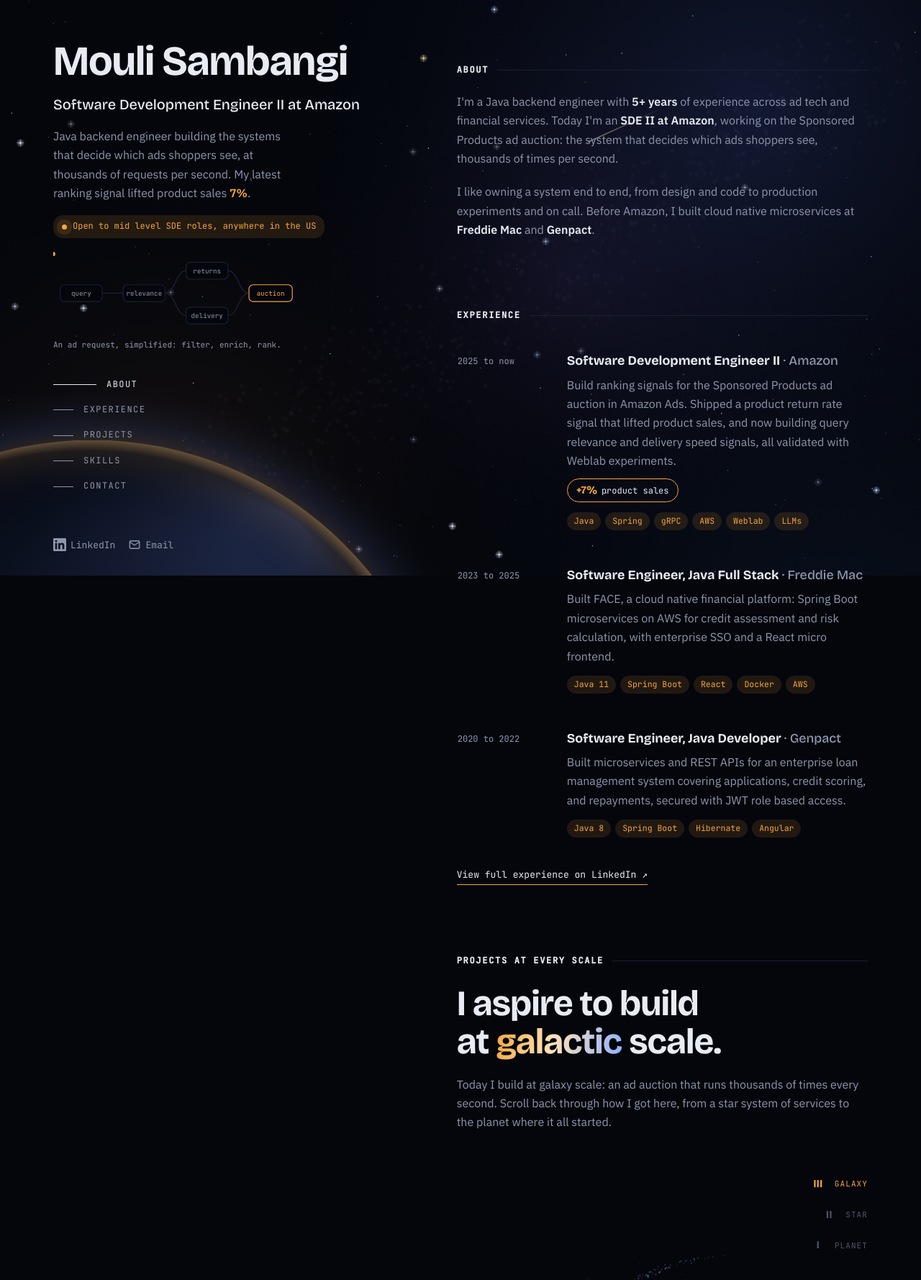
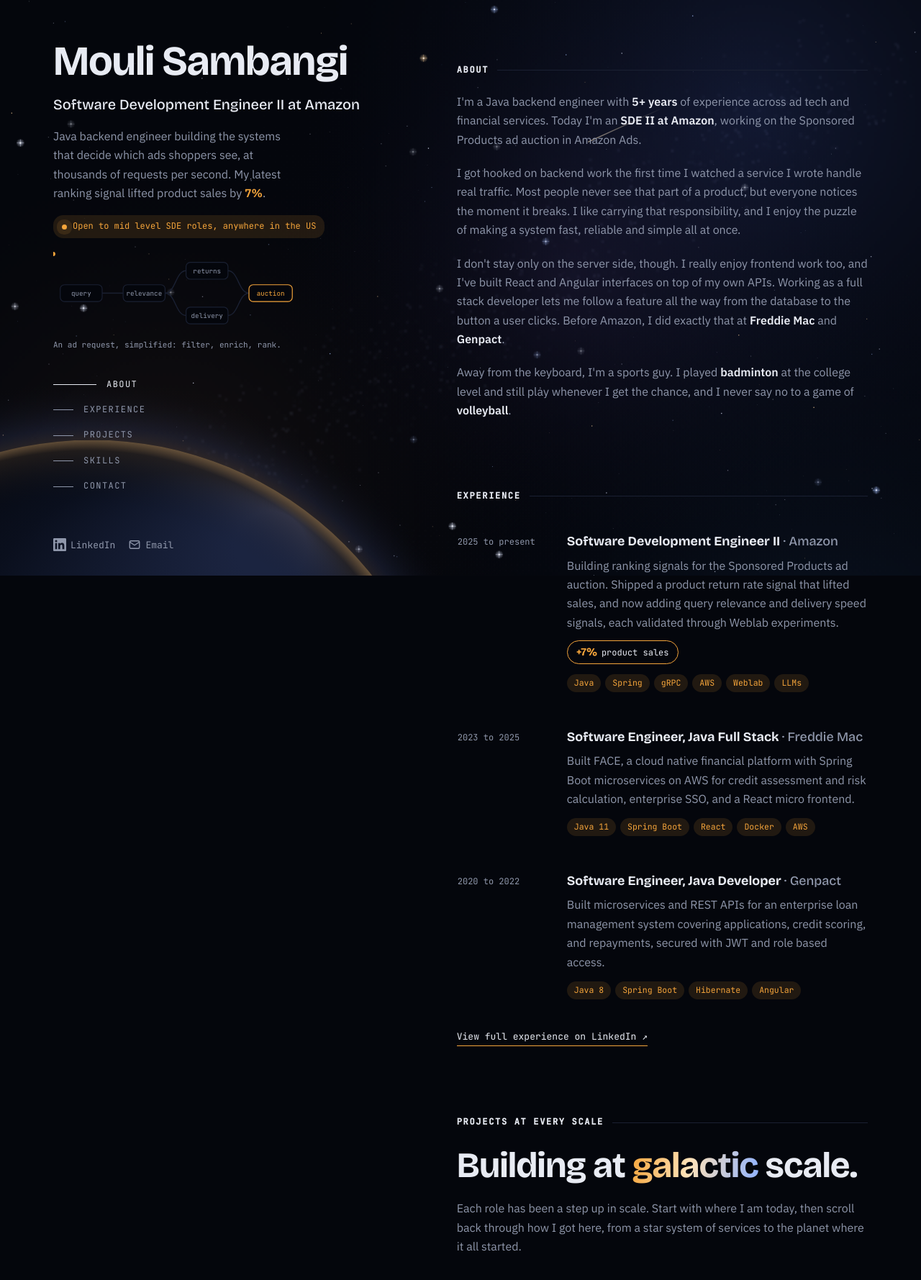
Before and after one commit to MouliSambangi/MouliSambangi.github.io, a plain HTML site: page index.html in a window 1280 px wide. Shown: the top 1779 px of the page at 72% size. Drawn offline with nearby package versions, Linux system fonts and the light colour scheme; animation ran at ten frames a second.

Commit message:
Personal about section and copy fixes

```diff
--- a/index.html
+++ b/index.html
@@ -260,7 +260,7 @@
     <div>
       <h1 class="name">Mouli Sambangi</h1>
       <p class="role">Software Development Engineer II at Amazon</p>
-      <p class="tag">Java backend engineer building the systems that decide which ads shoppers see, at thousands of requests per second. My latest ranking signal lifted product sales <span class="hl">7%</span>.</p>
+      <p class="tag">Java backend engineer building the systems that decide which ads shoppers see, at thousands of requests per second. My latest ranking signal lifted product sales by <span class="hl">7%</span>.</p>
       <span class="open"><i></i>Open to mid level SDE roles, anywhere in the US</span>
 
       <figure class="flow" aria-label="Simplified diagram of an ad auction request: a shopper query passes a relevance filter, picks up return rate and delivery speed signals, and reaches the auction where a winner is chosen.">
@@ -308,18 +308,20 @@
   <main>
     <section id="about">
       <h2 class="eyebrow">About</h2>
-      <p>I'm a Java backend engineer with <strong>5+ years</strong> of experience across ad tech and financial services. Today I'm an <strong>SDE II at Amazon</strong>, working on the Sponsored Products ad auction: the system that decides which ads shoppers see, thousands of times per second.</p>
-      <p>I like owning a system end to end, from design and code to production experiments and on call. Before Amazon, I built cloud native microservices at <strong>Freddie Mac</strong> and <strong>Genpact</strong>.</p>
+      <p>I'm a Java backend engineer with <strong>5+ years</strong> of experience across ad tech and financial services. Today I'm an <strong>SDE II at Amazon</strong>, working on the Sponsored Products ad auction in Amazon Ads.</p>
+      <p>I got hooked on backend work the first time I watched a service I wrote handle real traffic. Most people never see that part of a product, but everyone notices the moment it breaks. I like carrying that responsibility, and I enjoy the puzzle of making a system fast, reliable and simple all at once.</p>
+      <p>I don't stay only on the server side, though. I really enjoy frontend work too, and I've built React and Angular interfaces on top of my own APIs. Working as a full stack developer lets me follow a feature all the way from the database to the button a user clicks. Before Amazon, I did exactly that at <strong>Freddie Mac</strong> and <strong>Genpact</strong>.</p>
+      <p>Away from the keyboard, I'm a sports guy. I played <strong>badminton</strong> at the college level and still play whenever I get the chance, and I never say no to a game of <strong>volleyball</strong>.</p>
     </section>
 
     <section id="experience">
       <h2 class="eyebrow">Experience</h2>
       <ol class="list">
         <li class="card">
-          <div class="when">2025 to now</div>
+          <div class="when">2025 to present</div>
           <div>
             <h3>Software Development Engineer II <span>· Amazon</span></h3>
-            <p class="desc">Build ranking signals for the Sponsored Products ad auction in Amazon Ads. Shipped a product return rate signal that lifted product sales, and now building query relevance and delivery speed signals, all validated with Weblab experiments.</p>
+            <p class="desc">Building ranking signals for the Sponsored Products ad auction. Shipped a product return rate signal that lifted sales, and now adding query relevance and delivery speed signals, each validated through Weblab experiments.</p>
             <span class="stat"><b>+7%</b> product sales</span>
             <ul class="chips"><li>Java</li><li>Spring</li><li>gRPC</li><li>AWS</li><li>Weblab</li><li>LLMs</li></ul>
           </div>
@@ -328,7 +330,7 @@
           <div class="when">2023 to 2025</div>
           <div>
             <h3>Software Engineer, Java Full Stack <span>· Freddie Mac</span></h3>
-            <p class="desc">Built FACE, a cloud native financial platform: Spring Boot microservices on AWS for credit assessment and risk calculation, with enterprise SSO and a React micro frontend.</p>
+            <p class="desc">Built FACE, a cloud native financial platform with Spring Boot microservices on AWS for credit assessment and risk calculation, enterprise SSO, and a React micro frontend.</p>
             <ul class="chips"><li>Java 11</li><li>Spring Boot</li><li>React</li><li>Docker</li><li>AWS</li></ul>
           </div>
         </li>
@@ -336,7 +338,7 @@
           <div class="when">2020 to 2022</div>
           <div>
             <h3>Software Engineer, Java Developer <span>· Genpact</span></h3>
-            <p class="desc">Built microservices and REST APIs for an enterprise loan management system covering applications, credit scoring, and repayments, secured with JWT role based access.</p>
+            <p class="desc">Built microservices and REST APIs for an enterprise loan management system covering applications, credit scoring, and repayments, secured with JWT and role based access.</p>
             <ul class="chips"><li>Java 8</li><li>Spring Boot</li><li>Hibernate</li><li>Angular</li></ul>
           </div>
         </li>
@@ -346,8 +348,8 @@
 
     <section id="projects">
       <h2 class="eyebrow">Projects at every scale</h2>
-      <h3 class="scale-title">I aspire to build at <em>galactic</em> scale.</h3>
-      <p>Today I build at galaxy scale: an ad auction that runs thousands of times every second. Scroll back through how I got here, from a star system of services to the planet where it all started.</p>
+      <h3 class="scale-title">Building at <em>galactic</em> scale.</h3>
+      <p>Each role has been a step up in scale. Start with where I am today, then scroll back through how I got here, from a star system of services to the planet where it all started.</p>
 
       <div class="scrolly" id="scrolly">
         <div class="stage">
@@ -361,9 +363,9 @@
         <div class="panels">
           <div class="slot" id="scale-0">
             <article class="panel" data-l="0">
-              <div class="ptop"><span class="type">Type III · Galaxy</span><span class="at">Amazon Ads · 2025 to now</span></div>
+              <div class="ptop"><span class="type">Type III · Galaxy</span><span class="at">Amazon Ads · 2025 to present</span></div>
               <h4>Ranking ads at Amazon scale</h4>
-              <p>Ranking signals for the Sponsored Products ad auction, serving thousands of requests per second: product return rate, delivery speed, and a query relevance filter, all proven in Weblab experiments.</p>
+              <p>New ranking signals for product return rate and delivery speed, plus a query relevance filter, in an ad auction that serves thousands of requests per second. Every change was proven in Weblab experiments first.</p>
               <div class="big"><b>+7%</b><span>product sales from the return rate signal</span></div>
               <ul class="chips"><li>Java</li><li>gRPC</li><li>Weblab</li><li>LLMs</li></ul>
             </article>
@@ -380,7 +382,7 @@
             <article class="panel" data-l="2">
               <div class="ptop"><span class="type">Type I · Planet</span><span class="at">Genpact · 2020 to 2022</span></div>
               <h4>One complete system</h4>
-              <p>An enterprise loan management platform covering the full lifecycle: applications, approvals, credit scoring, and repayments, with credit bureau and payment gateway integrations.</p>
+              <p>An enterprise loan management platform that covers the full lifecycle, from applications and approvals to credit scoring and repayments, with credit score provider and payment gateway integrations.</p>
               <ul class="chips"><li>Spring Boot</li><li>Hibernate</li><li>Angular</li><li>JWT</li></ul>
             </article>
           </div>
@@ -406,7 +408,7 @@
       <h2 class="eyebrow">Education</h2>
       <div class="edu">
         <div><b>Master of Science, Computer Science</b><span>Cleveland State University · Cleveland, OH</span></div>
-        <div><b>Bachelor of Technology, Information Technology</b><span>R.V.R &amp; J.C College of Engineering · Andhra Pradesh, India</span></div>
+        <div><b>Bachelor of Technology, Information Technology</b><span>R.V.R. &amp; J.C. College of Engineering · Andhra Pradesh, India</span></div>
       </div>
     </section>
 
```
